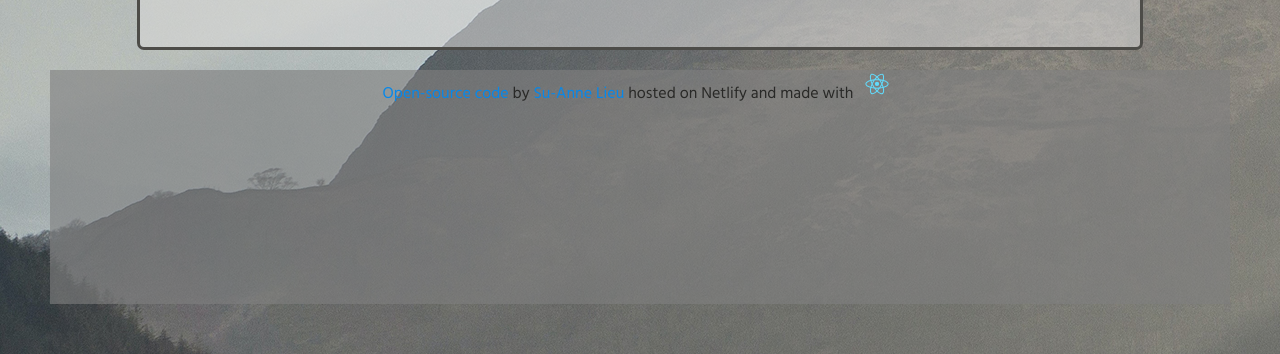
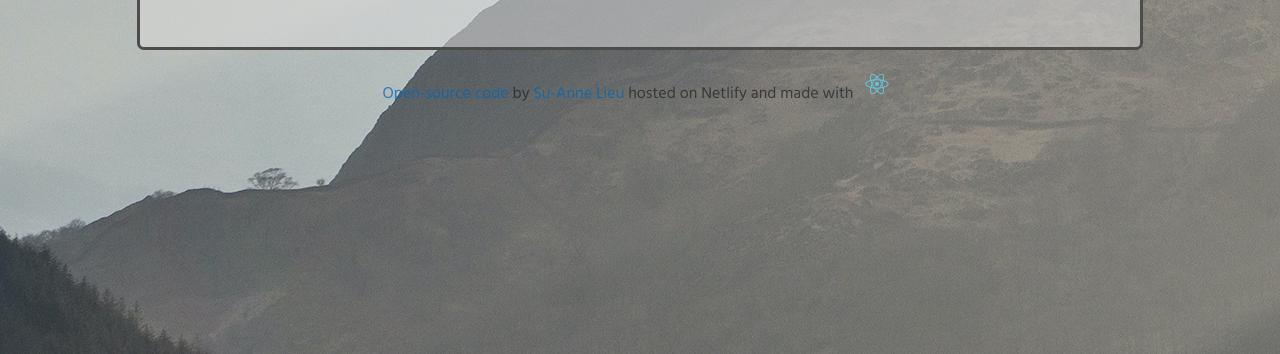
Before and after one commit to SueL28/forecast-weather-app-react, a React (Create React App) app: page / in a window 1280 px wide. Shown: the part 952-1306 px from the top of the page. Built offline with nearby package versions, Linux system fonts and the light colour scheme; no server answers.

Commit message:
updated look for footer for better readability

```diff
--- a/src/Footer.css
+++ b/src/Footer.css
@@ -1,16 +1,18 @@
 .Footer {
     margin-bottom: 30px;
     text-align: center;
-    color: rgb(41, 41, 39);
+    color: rgb(37, 37, 36);
     font-family: "Hind", sans-serif;
     font-style: bolder;
     font-size: 12pt;
     padding-bottom: 197px;
-    background-color: rgba(128, 128, 128, 0.603);
+    opacity: 0.75;
   }
 
+
+
   .Footer a {
-    color: rgb(6, 136, 235);
+    color: rgb(2, 101, 177);
     text-decoration: none;
     font-family: "Hind", sans-serif;
     cursor: pointer;
--- a/src/Footer.js
+++ b/src/Footer.js
@@ -5,6 +5,7 @@ import "./Footer.css";
 export default function Footer() {
   return (
     <div className="Footer">
+      <div className="footer-text">
         <a
           href="https://github.com/SueL28/forecast-weather-app-react"
           target="_blank"
@@ -21,5 +22,6 @@ export default function Footer() {
           Su-Anne Lieu
         </a> <span>hosted on Netlify and made with <img src={logo} alt="React Logo" className="react-logo-size"></img></span>
       </div>
+    </div>
   );
 }
--- a/src/ForecastDay.js
+++ b/src/ForecastDay.js
@@ -1,4 +1,4 @@
-import React, {useState} from "react";
+import React from "react";
 import ConvertTemperature from "./ConvertTemperature";
 
 export default function ForecastDay(props){
```
Lines whose indentation alone changed are shown as unchanged.
